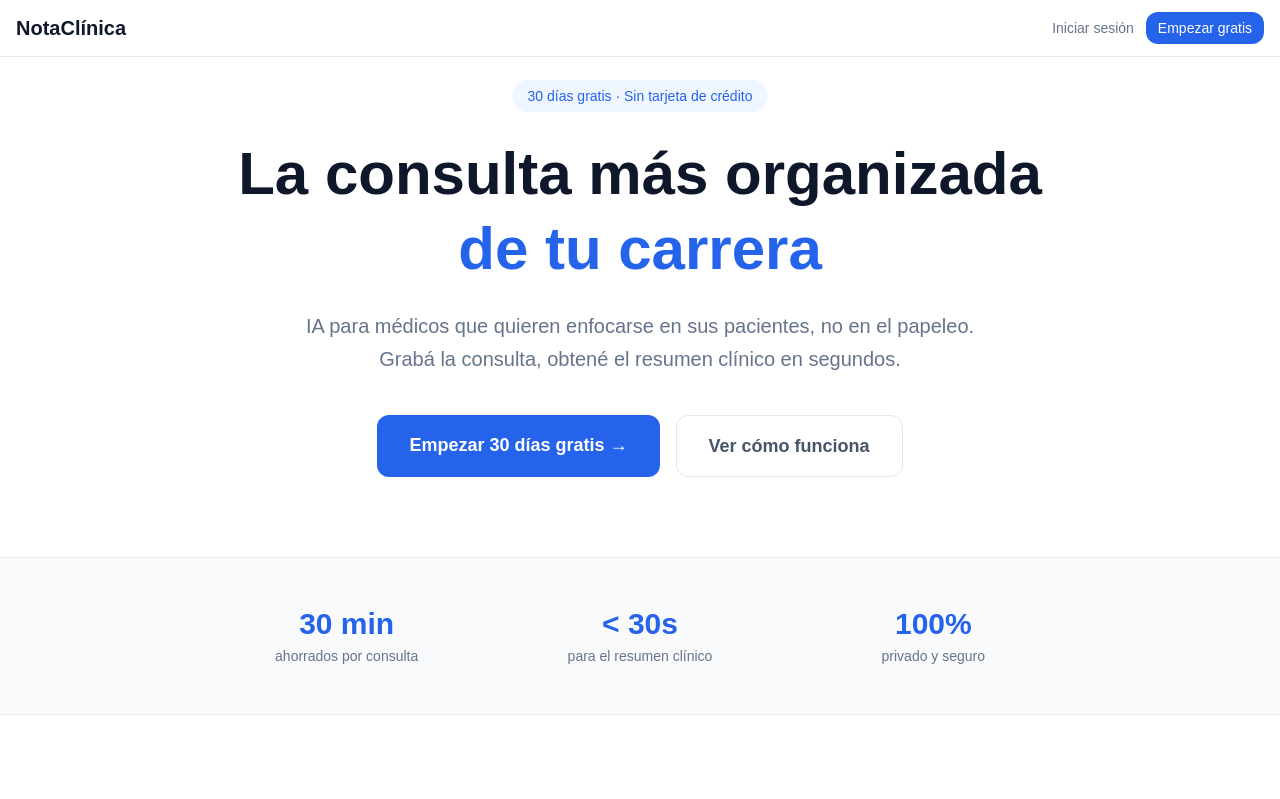
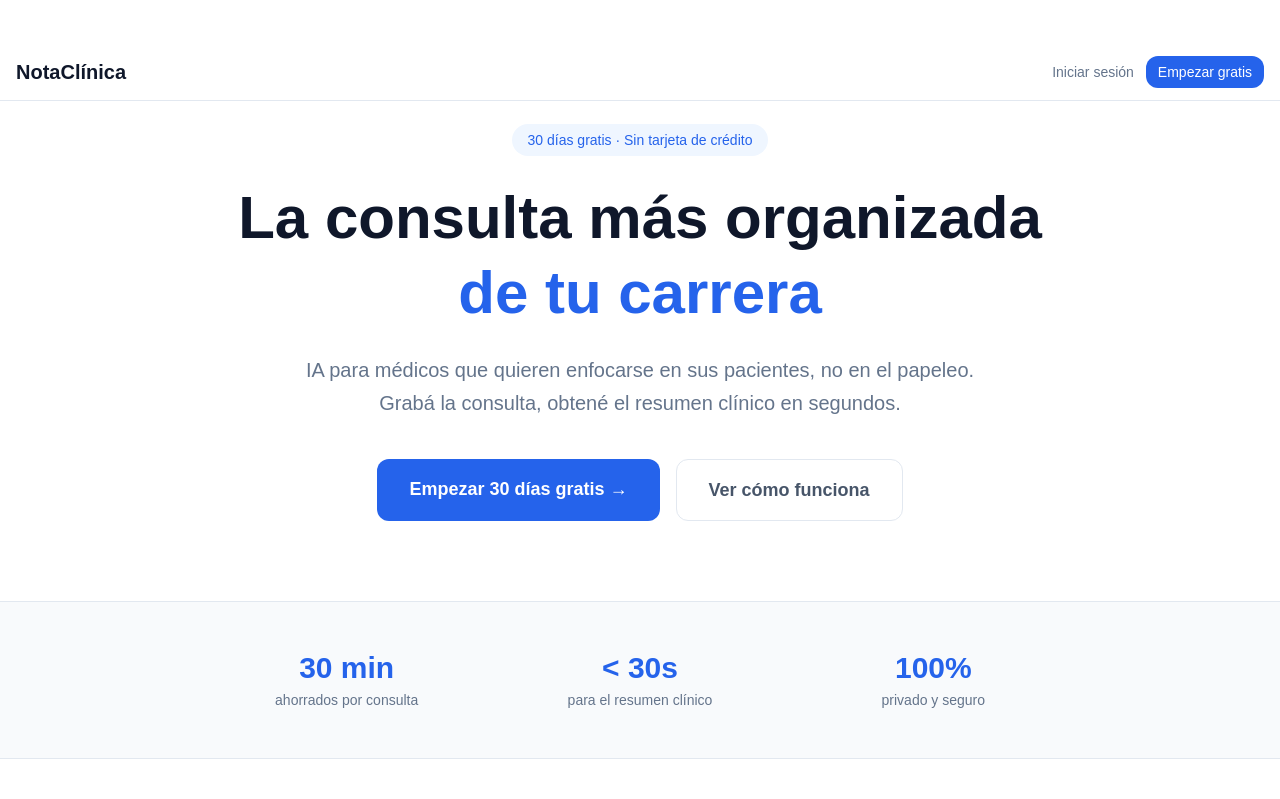
Before and after one commit to contacto404/notaclinica, a Next.js app: page / in a window 1280 px wide. Shown: the top 799 px of the page. Built offline with nearby package versions, Linux system fonts and the light colour scheme.

Commit message:
fix: navbar safe area min 44px iOS

```diff
--- a/app/page.tsx
+++ b/app/page.tsx
@@ -8,7 +8,7 @@
       <nav className="fixed top-0 left-0 right-0 z-50 bg-white/80 dark:bg-[#0F172A]/80 backdrop-blur border-b border-[#E2E8F0] dark:border-[#1E293B]">
         <div
           className="px-4 flex items-center justify-between h-14"
-          style={{ paddingTop: "env(safe-area-inset-top)", paddingLeft: "max(env(safe-area-inset-left), 16px)", paddingRight: "max(env(safe-area-inset-right), 16px)", height: "calc(env(safe-area-inset-top) + 56px)" }}
+          style={{ paddingTop: "max(env(safe-area-inset-top), 44px)", paddingLeft: "max(env(safe-area-inset-left), 16px)", paddingRight: "max(env(safe-area-inset-right), 16px)", minHeight: "calc(max(env(safe-area-inset-top), 44px) + 56px)" }}
         >
           <span className="font-bold text-[#0F172A] dark:text-white text-xl">NotaClínica</span>
           <div className="flex items-center gap-3">
@@ -24,7 +24,7 @@
 
       {/* Hero — compensa safe area + h-14 (56px) + gap */}
       <section
-        style={{ paddingTop: 'calc(env(safe-area-inset-top) + 56px + 24px)', paddingLeft: 'max(env(safe-area-inset-left), 24px)', paddingRight: 'max(env(safe-area-inset-right), 24px)' }}
+        style={{ paddingTop: 'calc(max(env(safe-area-inset-top), 44px) + 56px + 24px)', paddingLeft: 'max(env(safe-area-inset-left), 24px)', paddingRight: 'max(env(safe-area-inset-right), 24px)' }}
         className="pb-20 px-6 text-center max-w-4xl mx-auto"
       >
         <div className="inline-block bg-[#EFF6FF] text-[#2563EB] text-sm font-medium px-4 py-1.5 rounded-full mb-6">
```
